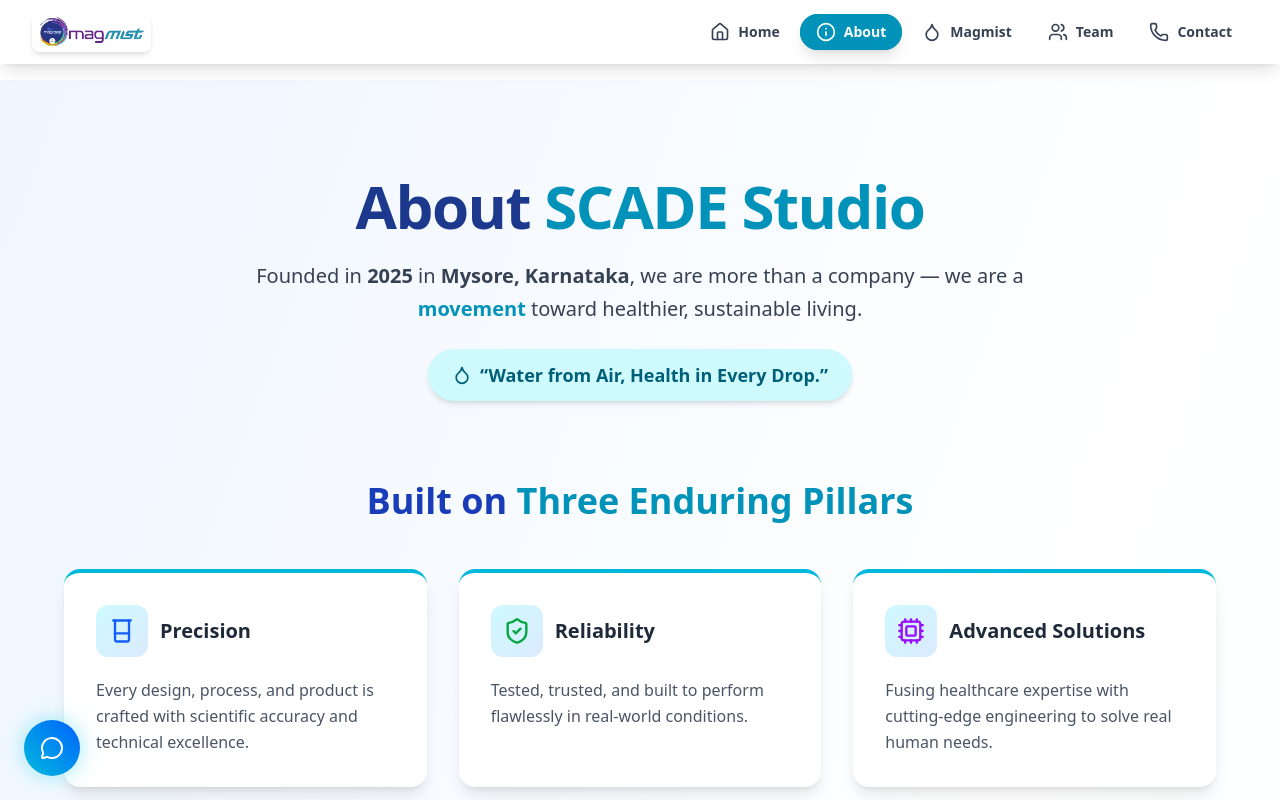
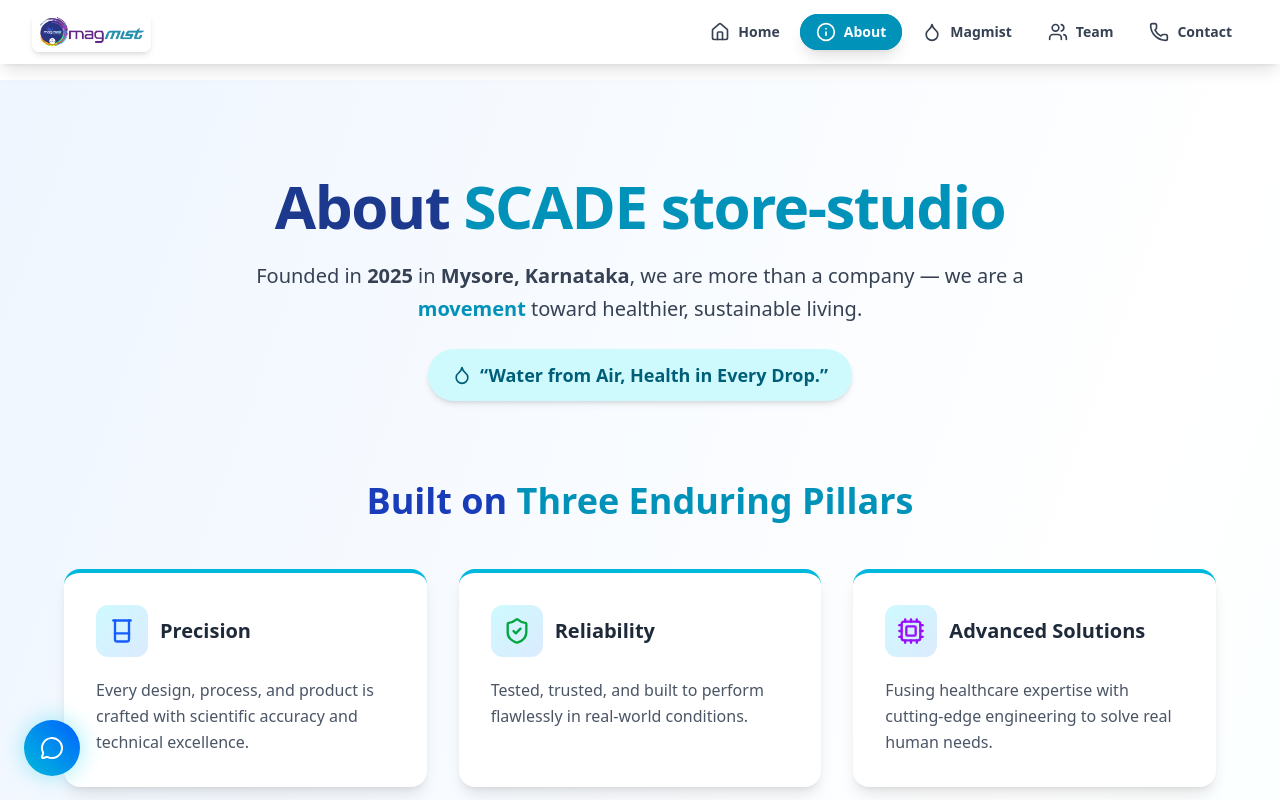
Before and after one commit to LegalPapersIndia/Scade, a React (Vite) app: page /about in a window 1280 px wide. Shown: the top 800 px of the page. Built offline with nearby package versions, Linux system fonts and the light colour scheme.

Commit message:
accordign to cli

```diff
--- a/src/Components/About/About.jsx
+++ b/src/Components/About/About.jsx
@@ -138,7 +138,7 @@
           animate={{ scale: 1 }}
           transition={{ duration: 0.6 }}
         >
-          About <span className="text-cyan-600">SCADE Studio</span>
+          About <span className="text-cyan-600">SCADE store-studio</span>
         </motion.h1>
 
         <motion.p
--- a/src/Components/Products/Products.jsx
+++ b/src/Components/Products/Products.jsx
@@ -57,7 +57,7 @@
     {
       icon: <Zap className="text-yellow-600" size={28} />,
       title: "Ultra-Low Power",
-      description: "Uses less energy than a light bulb — solar compatible.",
+      description: "Uses less energy than a light bulb",
       color: "from-yellow-100 to-orange-50",
     },
     {
```
